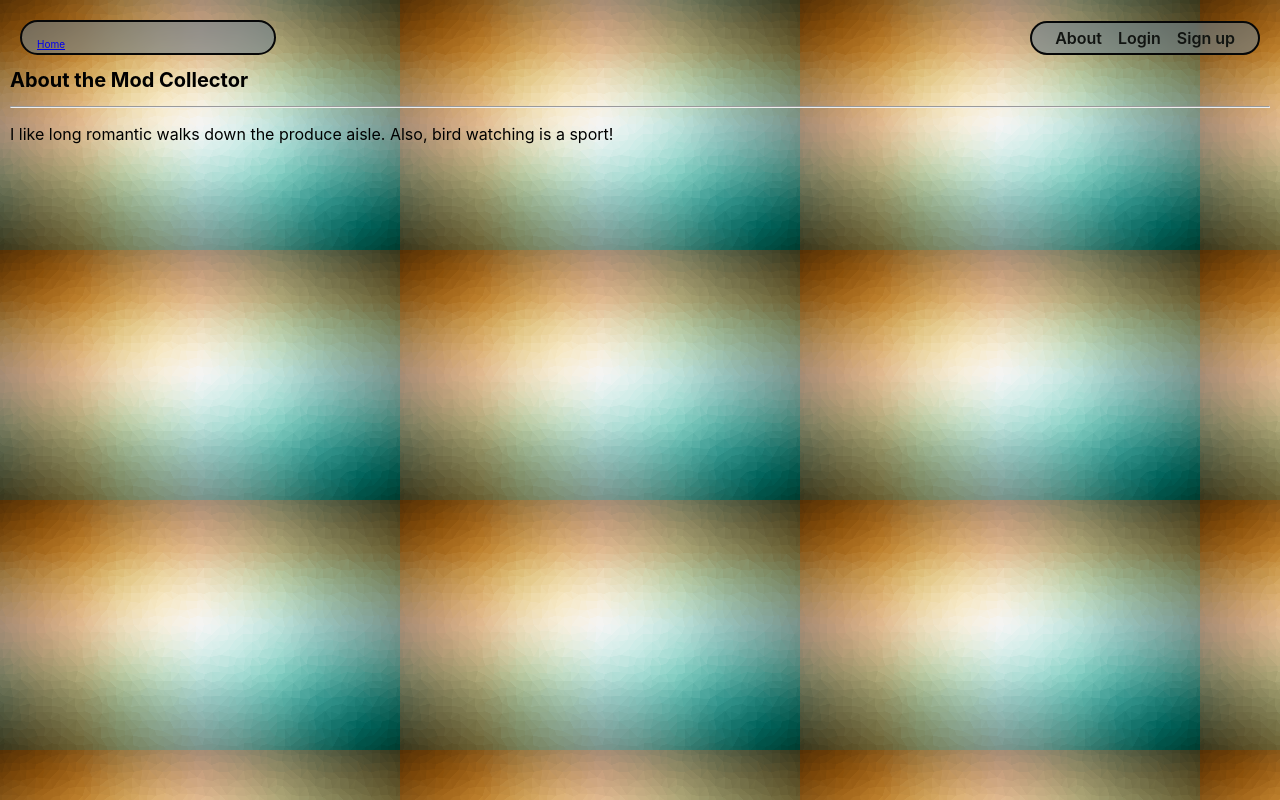
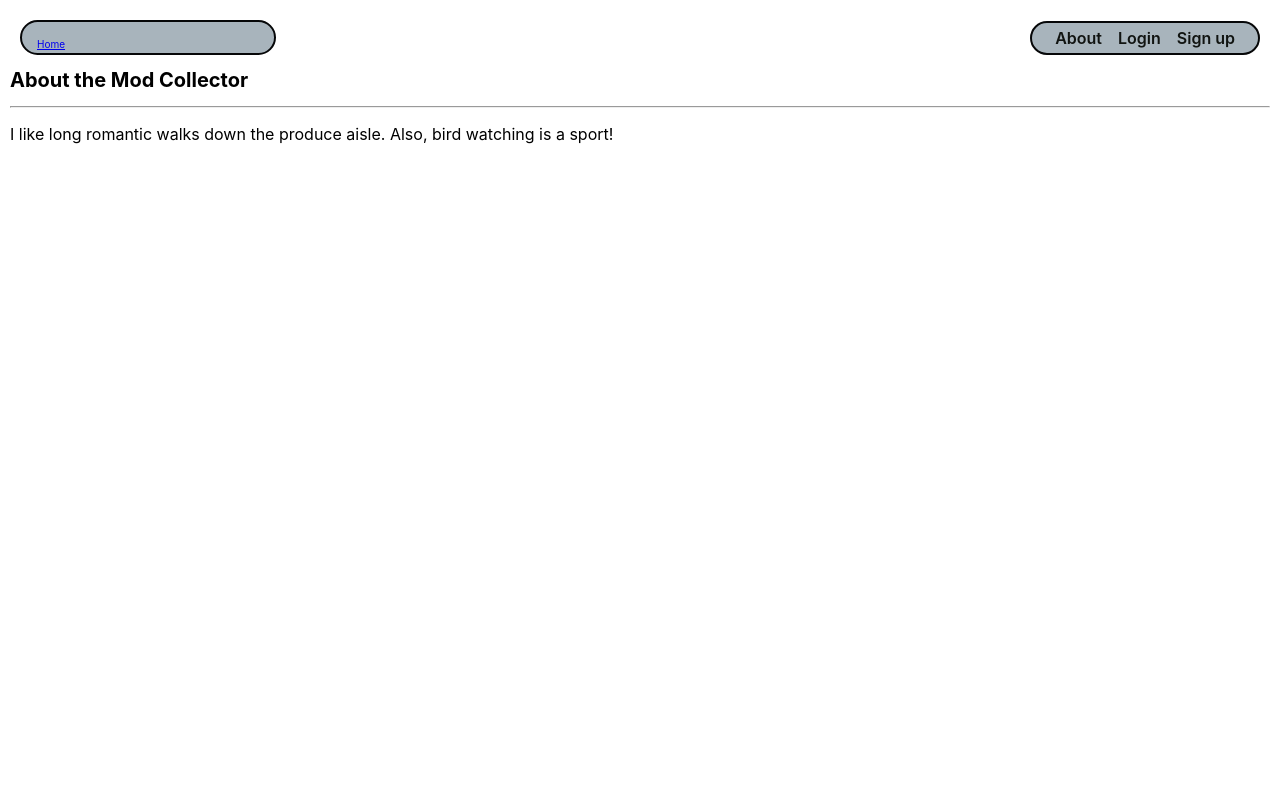
Before and after one commit to Savienne/the-mod-collector, a Django app: page /about/ in a window 1280 px wide. Run offline with Django 4.2, Linux system fonts and the light colour scheme.

Commit message:
lol style

```diff
--- a/main_app/static/css/base.css
+++ b/main_app/static/css/base.css
@@ -5,7 +5,6 @@ background-size: cover;
 } */
 
 html {
-   background-image: url('/static/images/trianglify-lowres (4).png');
   box-sizing: border-box
 }
 
```
